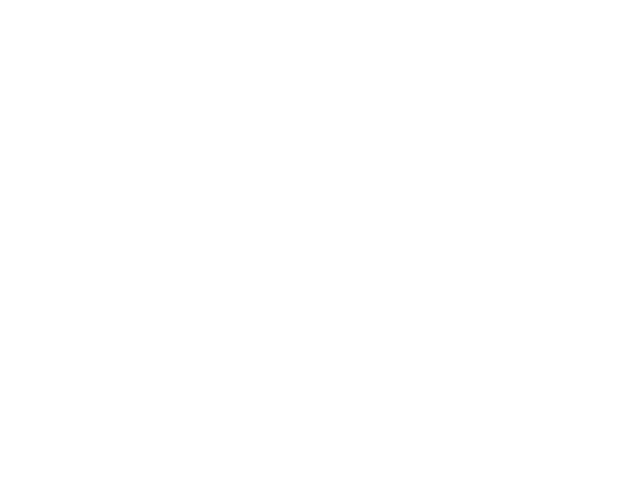
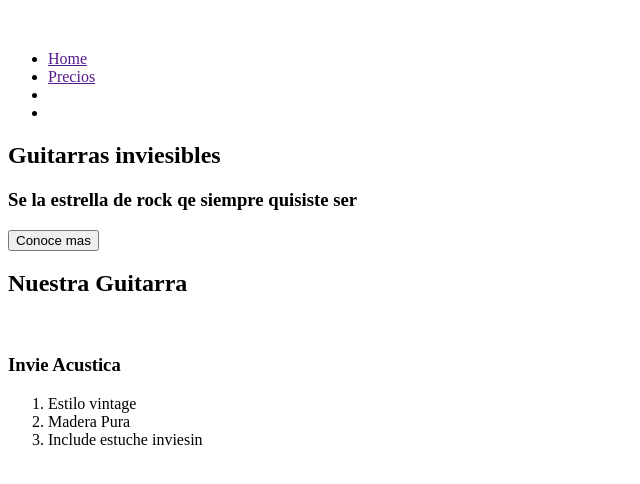
Before and after one commit to WARG1019/PracticadeDesarrollo, a plain HTML site: page index.html in a window 1280 px wide. Shown: the whole page, without its empty margins (0-640 px from the left). Drawn offline with Linux system fonts and the light colour scheme.

Commit message:
Modifique el archivo nuevo index.html
modificacion terminando la estructura de la pagina web.

```diff
--- a/index.html
+++ b/index.html
@@ -10,17 +10,65 @@
 
  		<!--logotipo -->
 
+ 		<figure> <!-- Envuelve una imagen -->
+ 		<img src="" alt="">
+
+ 		</figure>
+
 
         <!-- menu -->
-
+        <nav>
+        	<ul>
+        		<li><a href="">Home</a></li>
+        		<li><a href="">Precios</a></li>
+        		<li><a href=""></a></li>
+        		<li><a href=""></a></li>
+        	</ul>
+        </nav>
 
 
  	</header>
 
  	<section>
- 	<!-- portadas -->
+	 	<!-- portadas -->
 
-	 	<section>
+	 	<!-- Titulo -->
+
+	 	<h1>Guitarras inviesibles</h1>
+
+	 	<!-- Resumen -->
+
+        <h3>Se la estrella de rock qe siempre quisiste ser</h3>
+
+
+	 	<!-- boton -->
+
+	 	<button>Conoce mas</button>
+
+
+ 	</section> <!-- Guitarras -->
+
+ 	<h2>Nuestra Guitarra</h2>
+
+ 	<article>
+
+ 	</article>
+
+      <!-- guitarra1 -->
+
+      <img src="" alt="">
+
+      <h3>Invie Acustica</h3>
+       <ol>
+       	<li>Estilo vintage</li>
+       	<li>Madera Pura</li>
+       	<li>Include estuche inviesin</li>
+       </ol>
+
+
+      <!-- guitarra2 -->
+
+ 	<section>
 	 	  <!-- Guitarras -->
 
 
@@ -35,9 +83,7 @@
 
 	 	</section>
 
- 	</section>
 
 
-
-</body>
+  </body>
 </html>
```
